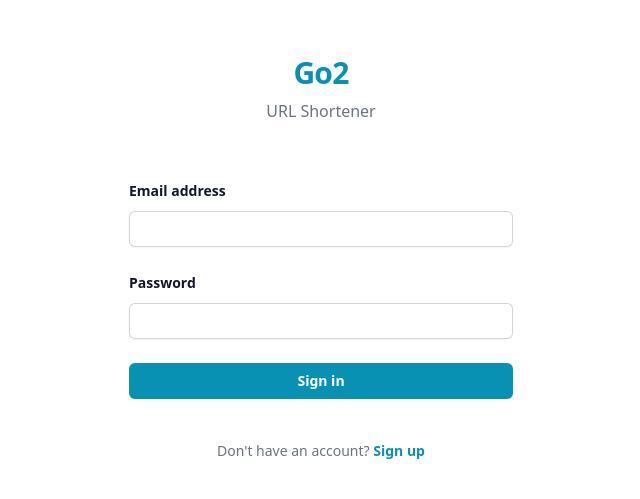
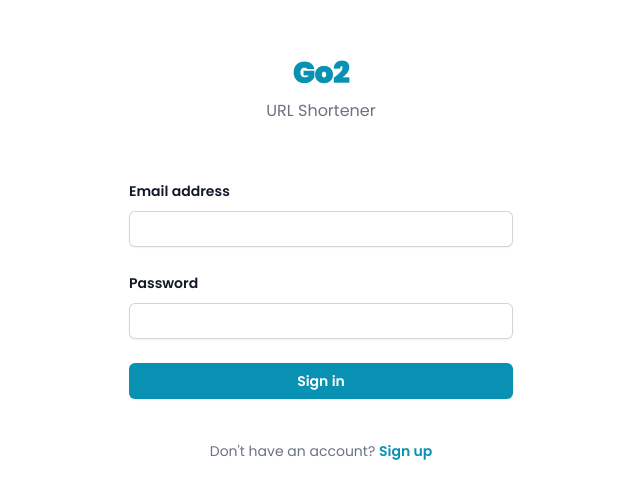
Before and after one commit to Sanket2004/mysql-node-url-shortener-frontend, a React (Vite) app: page /login in a window 1280 px wide. Shown: the part 161-660 px from the top of the page, without its empty margins (319-959 px from the left). Built offline with nearby package versions, Linux system fonts and the light colour scheme; no server answers.

Commit message:
Update tailwind.config.js

```diff
--- a/tailwind.config.js
+++ b/tailwind.config.js
@@ -10,7 +10,7 @@ export default {
   theme: {
     extend: {
       fontFamily:{
-        sans: ["Figtree, system-ui, sans-serif", ...defaultTheme.fontFamily.sans],
+        sans: ["Poppins, system-ui, sans-serif", ...defaultTheme.fontFamily.sans],
       }
     },
   },
```
